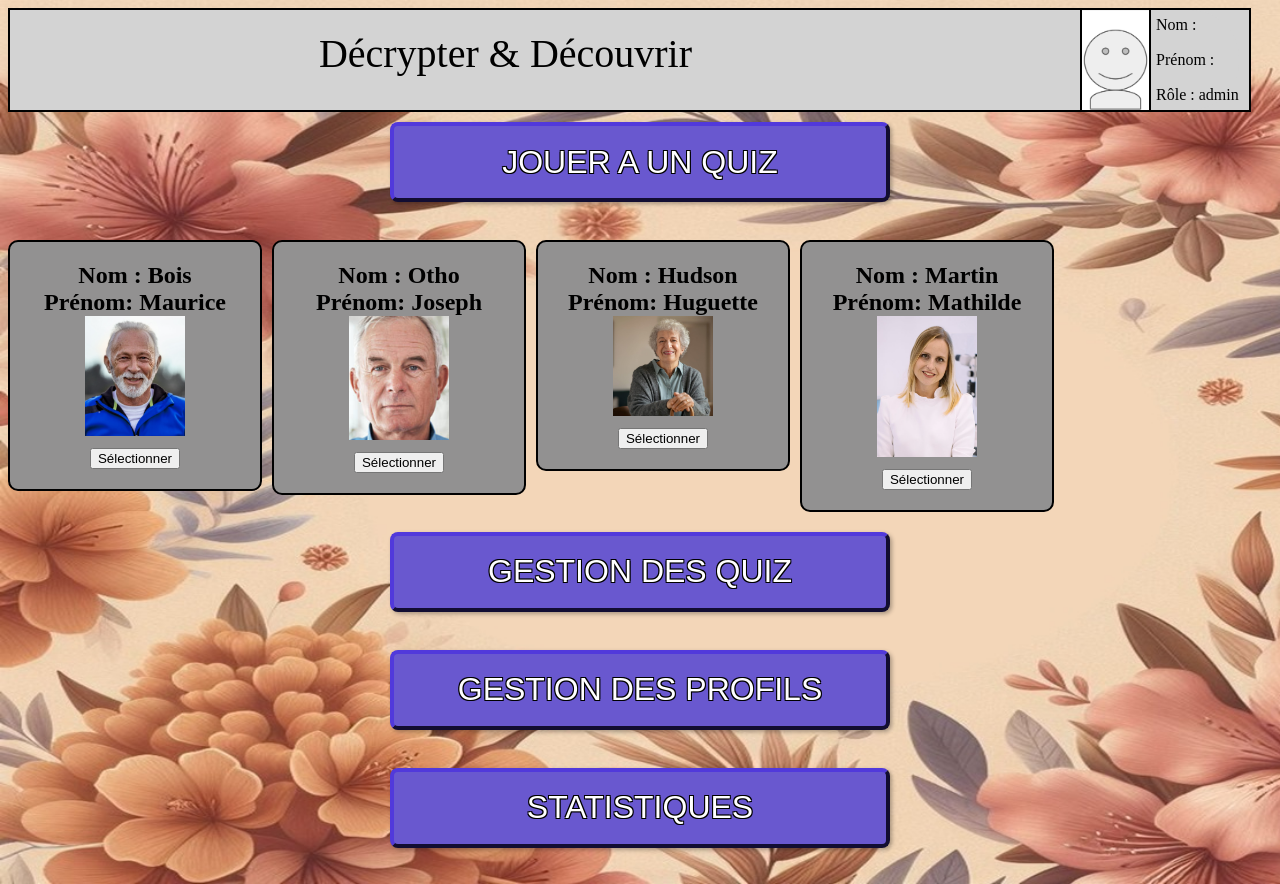
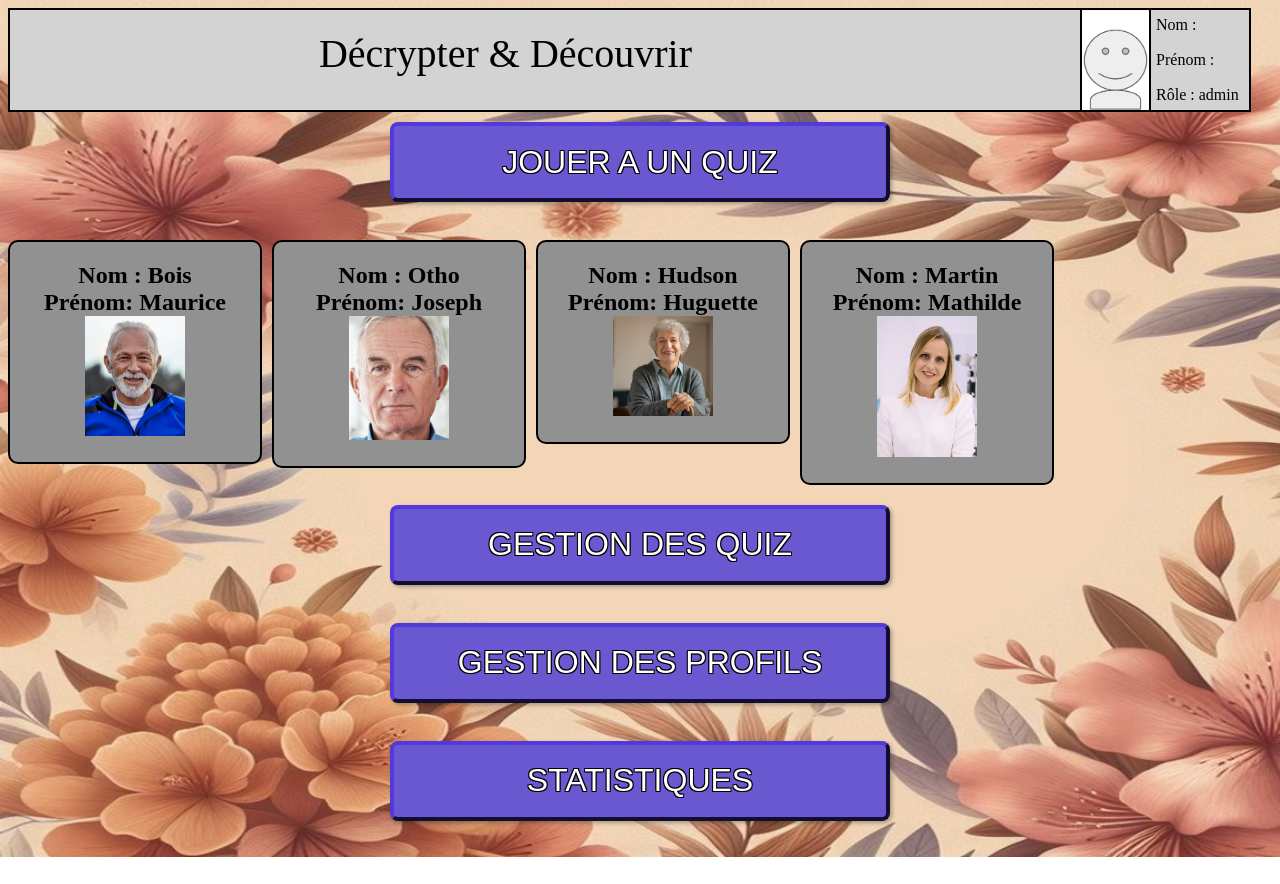
Before and after one commit to 2019-2020-ps6/2023-2024-ps6-dndeveloppers, an Angular app in the folder front-end/: page /home in a window 1280 px wide. Both pictures are taken after a click on the button "JOUER A UN QUIZ". After the commit the page ends 857 px from the top, so only its background shows below. Built offline with nearby package versions, Linux system fonts and the light colour scheme.

Commit message:
#130 feat Profil clickable lorsqu'on veut jouer

```diff
--- a/front-end/src/app/Profil/viewProfil/viewProfil.component.html
+++ b/front-end/src/app/Profil/viewProfil/viewProfil.component.html
@@ -1,10 +1,10 @@
                 <!-- Vue très simple pour choisir un joueur -->
-<div class="shortView" *ngIf="typeView==='play'" >
+<div (click)="selectProfil(profil)" class="shortView" *ngIf="typeView==='play'" >
     <h2>
         <span> Nom : {{profil.nom}}   </span><br/>
         <span> Prénom: {{profil.prenom}} </span><br/>
         <img id="imageProfil" [src]=profil.photo /><br/>
-        <button [routerLink]="['listQuiz']" (click)="selectProfil(profil)">Sélectionner</button>
+        <!--<button [routerLink]="['listQuiz']" (click)="selectProfil(profil)">Sélectionner</button>-->
     </h2>
 </div>
 
--- a/front-end/src/app/Profil/viewProfil/viewProfil.component.ts
+++ b/front-end/src/app/Profil/viewProfil/viewProfil.component.ts
@@ -23,6 +23,7 @@ export class ViewProfilComponent implements OnInit {
 
     selectProfil(profil:Profil){
         this.profilService.selectProfil(profil);
+        this.router.navigate(['home/listQuiz']);
     }
 
     deleteProfil(profil:Profil){
```
